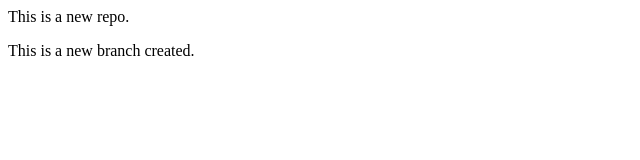
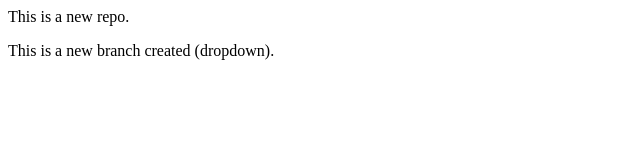
Before and after one commit to ShreyaVishwakarma10/localRepo, a plain HTML site: page index.html in a window 1280 px wide. Shown: the full height of the page, 0-640 px from the left. Drawn offline with Linux system fonts and the light colour scheme.

Commit message:
Add dropdown

```diff
--- a/index.html
+++ b/index.html
@@ -1,2 +1,2 @@
 <p>This is a new repo.</p>
-<p>This is a new branch created.</p>
+<p>This is a new branch created (dropdown).</p>
```
